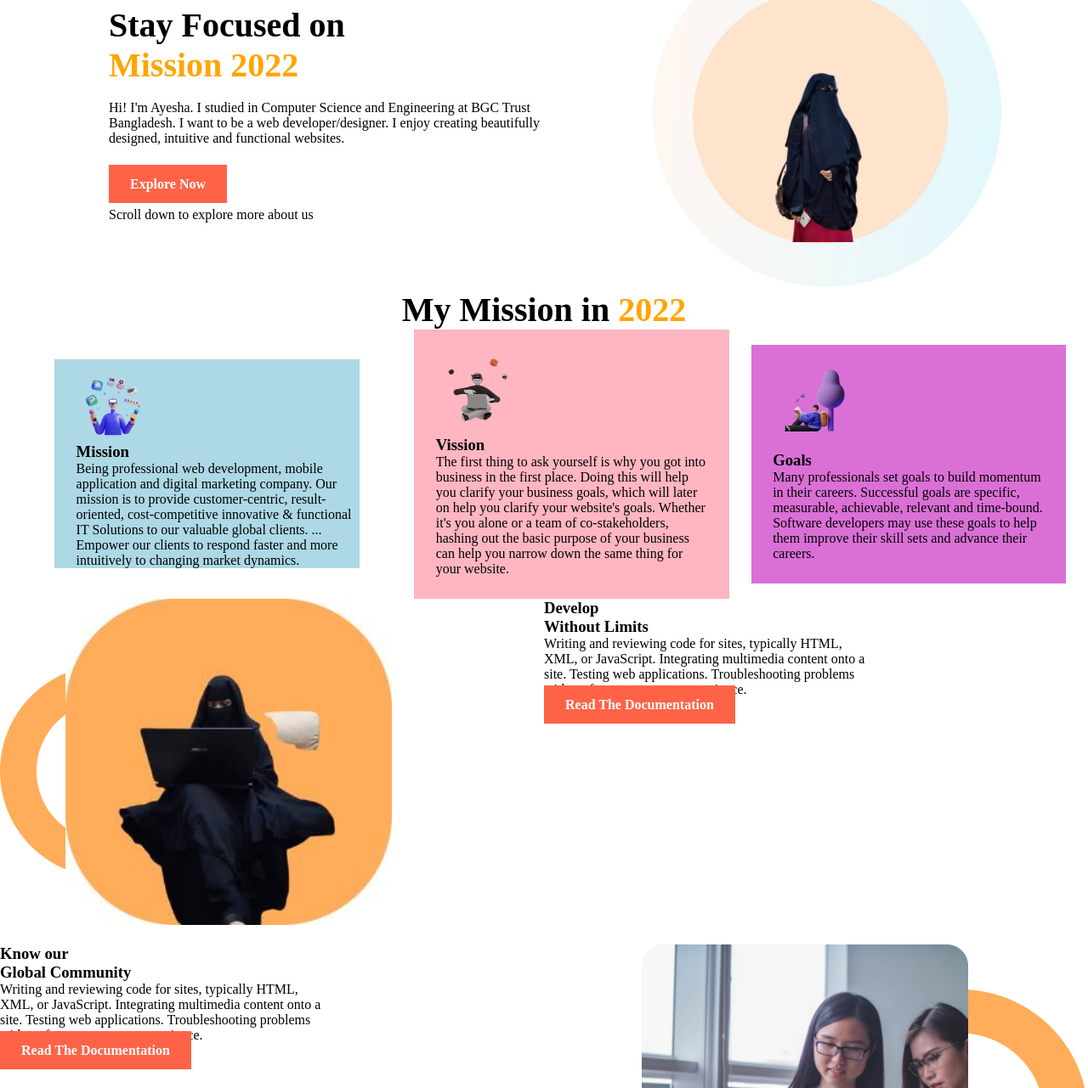
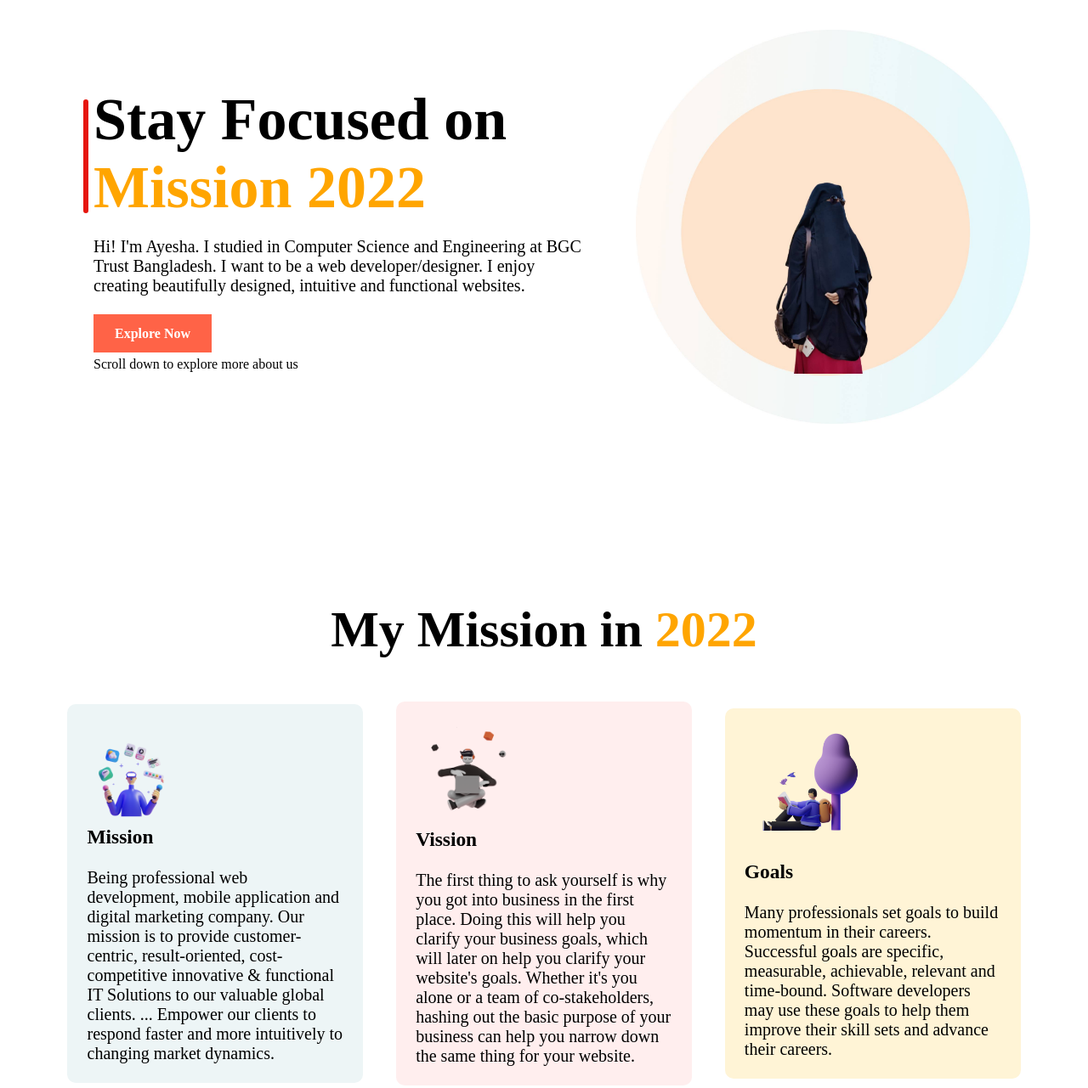
Before and after one commit to ayeshaesho/my-assignment, a plain HTML site: page index.html in a window 1280 px wide. Shown: the part 73-1354 px from the top of the page at 85% size. Drawn offline with Linux system fonts and the light colour scheme.

Commit message:
Images added

```diff
--- a/index.html
+++ b/index.html
@@ -8,14 +8,16 @@
     <title>My First Assignment</title>
 </head>
 <body>
-    <section >
-
+    <div class="main">
+         <section>
                     <div class="flexible-container">
                                 <div class="half-width">
+                                    <div class="heading-text">
+                                        <h1 class="title-banner" style="text-align:left;font-size: 70px;">Stay Focused on <br>
+                                         <span class="orange-color">Mission 2022</span></h1>
+                                    </div>
 
-                                <h1 class="title-name" style="text-align:left;">Stay Focused on <br>
-                                    <span class="orange-color">Mission 2022</span></h1>
-                                <br><p>Hi! I'm Ayesha. I studied in Computer Science and Engineering at BGC Trust Bangladesh. I want to be a web developer/designer. I enjoy creating beautifully designed, intuitive and functional websites.</p>
+                                    <br><p style="font-size: 20px;">Hi! I'm Ayesha. I studied in Computer Science and Engineering at BGC Trust Bangladesh. I want to be a web developer/designer. I enjoy creating beautifully designed, intuitive and functional websites.</p>
                                     <br> <br>
                                     <a class="link-button" target="_blank" href="https://web.programming-hero.com/">Explore Now</a>
                                     <br> <br> <p>Scroll down to explore more about us</p>
@@ -26,76 +28,109 @@
                                 </div>
                     </div>
             </section>
-        <section class="Mission">
-            <h1 class="title-name">My Mission in
-                <span class="orange-color"> 2022</span></h1>
+
+            <!-- section-2 mission start  -->
+        <section style="margin:0px";>
+            <div>
+                <h1 class="title-head">My Mission in
+                    <span class="orange-color">2022</span></h1>
                 <div class="flexible-container">
+
                         <div class="mission">
                             <img src="illustrators/illustrator-1.png" alt="">
 
-                    <h3>Mission</h3>
+                                <h3>Mission</h3> <br>
                                 <p>Being professional web development, mobile application and digital marketing company. Our mission is to provide customer-centric, result-oriented, cost-competitive innovative & functional IT Solutions to our valuable global clients. ... Empower our clients to respond faster and more intuitively to changing market dynamics.</p>
                         </div>
+
+
                         <div class="Vission">
                             <img src="illustrators/illustrator-2.png" alt="">
-                 <h3>Vission</h3>
+                            <h3>Vission</h3> <br>
                             <p>
                                 The first thing to ask yourself is why you got into business in the first place. Doing this will help you clarify your business goals, which will later on help you clarify your website's goals. Whether it's you alone or a team of co-stakeholders, hashing out the basic purpose of your business can help you narrow down the same thing for your website.
                             </p>
                         </div>
+
+
                         <div class="goals">
                             <img src="illustrators/illustrator-3.png" alt="">
-                 <h3>Goals</h3>
+                            <h3>Goals</h3> <br>
                             <p>
                                 Many professionals set goals to build momentum in their careers. Successful goals are specific, measurable, achievable, relevant and time-bound. Software developers may use these goals to help them improve their skill sets and advance their careers.
                             </p>
                         </div>
 
+
                 </div>
+
+            </div>
+
             </section>
-        <section class="develop">
-            <div class="dev">
+
+            <!-- section3-develop start-->
+            <section class="bg-shape">
+                <div class="flexible-container">
+                        <div class="half-width" style="width: 40%;">
                             <img src="images/shape-3.jpg" alt="">
                         </div>
-            <div class="dev">
-                <h3>Develop</h3>
-            <h3>Without Limits</h3>
-            <p>Writing and reviewing code for sites, typically HTML, XML, or JavaScript. Integrating multimedia content onto a site. Testing web applications. Troubleshooting problems with performance or user experience.</p>
+
+                        <div class="half-width" >
+
+                            <h1 class="title-banner" style="text-align:left;font-size: 70px;">Develop <br>
+                                <span class="orange-color">Without Limits</span></h1>
+
+                            <br><p style="font-size: 20px;">Writing and reviewing code for sites, typically HTML, XML, or JavaScript. Integrating multimedia content onto a site. Testing web applications. Troubleshooting problems with performance or user experience.</p>
+                            <br> <br>
                             <a class="link-button" target="_blank" href="https://web.programming-hero.com/">Read The Documentation</a>
+                        </div>
 
                 </div>
             </section>
-        <section class="global">
-            <div class="dev">
-                <h3>Know our</h3>
-            <h3>Global Community</h3>
-            <p>Writing and reviewing code for sites, typically HTML, XML, or JavaScript. Integrating multimedia content onto a site. Testing web applications. Troubleshooting problems with performance or user experience.</p>
+<!-- section -4 global start  -->
+            <section>
+                    <div class="flexible-container" >
+                        <div class="half-width">
+
+                            <h1 class="title-banner" style="text-align:left;font-size: 70px;">Know our <br>
+                                <span class="orange-color"> Global Community</span></h1>
+                            <br><p style="font-size: 20px;">Writing and reviewing code for sites, typically HTML, XML, or JavaScript. Integrating multimedia content onto a site. Testing web applications. Troubleshooting problems with performance or user experience.</p>
+                            <br> <br>
                             <a class="link-button" target="_blank" href="https://web.programming-hero.com/">Read The Documentation</a>
+                        </div>
+
+                        <div class="half-width bg-shape">
+                            <img src="coding.png" alt="">
+                        </div>
+                    </div>
+            </section>
+    <!-- section-5 start  -->
+            <section>
+                    <h1 class="title-head">Build
+                        <span class="orange-color">Career Application</span></h1>
+                    <div class="flexible-container">
+                        <div class="half-width">
+                            <img src="shapes/mbl.jpg" alt="">
+                        </div>
+                        <div class="half-width">
+                            <h1 class="title-banner" style="text-align:left;font-size: 70px;">Stay With <br>
+                                <span class="orange-color">positivity</span></h1>
+                            <br><p style="font-size: 20px;">Choosing a career is one of the most important decisions you will make in life. It's about so much more than deciding what you will do to make a living. To start with, think about the amount of time we spend at work. ... The best way to make sure that doesn't happen to you is to make a well-thought out decision.</p>
+                            <br> <br>
+
+                            <a class="link-button" target="_blank" href="https://web.programming-hero.com/">App Feture</a>
+                        </div>
 
                     </div>
-            <div class="dev">
-                <img src="coding.png" alt="">
+
+            </section>
+
     </div>
-        </section>
-        <section>
-            <h1>Build <span class="orange-color"> Career Application</span></h1>
-            <div class="career">
-                        <div class="positivity">
-                            <img src="shapes/mbl.jpg" alt="">
-                        </div>
-                     <div class="positivity">
-                        <h1>Stay with <br>
-                        <span class="orange-color">positivity</span></h1>
-                        <p>Choosing a career is one of the most important decisions you will make in life. It's about so much more than deciding what you will do to make a living. To start with, think about the amount of time we spend at work. ... The best way to make sure that doesn't happen to you is to make a well-thought out decision.</p>
-                        <a class="link-button" target="_blank" href="https://web.programming-hero.com/">App Feture</a>
-                     </div>
-            <div>
-        </section>
-        <section class="last">
-            <footer>
+
+    <footer class="last">
         <h2><i>Mission <span class="tomato">2022</span></i></h2>
         <p>Hard work, Perseverance, and Determination for 2022</p>
     </footer>
-        </section>
+
 </body>
 </html>
--- a/style.css
+++ b/style.css
@@ -3,30 +3,59 @@
     padding:0;
     box-sizing: border-box;
 }
+.main{
+    margin:10px 60px;
+}
+section{
+    width: 100%;
+    height: 90vh;
+    margin-bottom: 10px;
+    margin-left: 50px;
+}
+.heading-text{
+    position: relative;
+}
+.title-banner{
+    font-size: 40px;
+    text-align: center;
+    border-left-color: tomato;
+}
+.heading-text::before{
+    content: "";
+    position: absolute;
+    background-color: rgb(255 89 89);
+    border-color: #e6160f;
+  border-style: solid;
+  border-radius: 10px;
+  height: 80%;
+  top: 20%;
+  left: -2%;
+  margin-top: -1em;
+}
+.title-head{
+    font-size: 60px;
+    text-align: center;
+    border-left-color: tomato;
 
+}
 .flexible-container{
     display: flex;
     align-items: center;
-    justify-content: center;
-    margin-bottom: 0 auto;
+    justify-content: space-around;
+    margin-top: 50px;
     text-align: left;
     width: 100%;
 }
 .half-width{
     width: 50%;
-    padding-left: 10%;
 
 }
 
 .half-width img{
-    width: 80%;
+    width: 100%;
+    padding: 10%;
 }
-.title-name{
-    font-size: 40px;
-    text-align: center;
-    border-left-color: tomato;
 
-}
 .orange-color{
     color: orange;
 }
@@ -41,51 +70,44 @@
     text-decoration: none;
 }
 
-
+/* sectio-2 start  */
 .mission{
-    background-color: lightblue;
-    width: 50%;
-    padding-left: 2%;
-    margin-left: 5%;
-    margin-right: 5%;
+    background-color: rgb(237 245 246);
+    border-radius: 10px;
+    width: 30%;
+    padding: 2%;
+    font-size: 20px;
+    height: 60%;
 }
 .mission img{
-    width: 30%;
+    width: 40%;
 }
 .Vission{
-    background-color: lightpink;
-    width: 50%;
+    background-color:rgb(255 238 238);
+    border-radius: 10px;
+    width: 30%;
     padding: 2%;
-    margin-right: 2%;
+    font-size: 20px;
+    height: 60%;
 
 }
 .Vission img{
-    width: 30%;
+    width: 40%;
 }
 .goals{
-    background-color: orchid;
-    width: 50%;
+    background-color: rgb(255 244 214);
+    border-radius: 10px;
+    width: 30%;
     padding: 2%;
-    margin-right: 2%;
+    font-size: 20px;
+    height: 60%;
 }
 .goals img{
-    width: 30%;
+    width: 50%;
 }
-.develop{
+
+.bg-shape{
     display: flex;
-
-}
-.dev{
-    width: 50%;
-    padding-right: 10%;
-    margin-right: 10%;
-}
-.dev img{
-    width: 100%;
-    margin-bottom: 5%;
-    margin-left: 20%;
-}
-.develop{
     background-image: url(shapes/shape-1.png);
     background-repeat: no-repeat;
     background-position: left;
@@ -126,9 +148,10 @@ footer{
     text-align: center;
 }
 .last{
-     border-width: 10pc 10pc;
+     border-width: 10px 10px;
      background-color: black;
      color: white;
+
 }
 .last .tomato{
     color: tomato;
```
Lines whose indentation alone changed are shown as unchanged.
